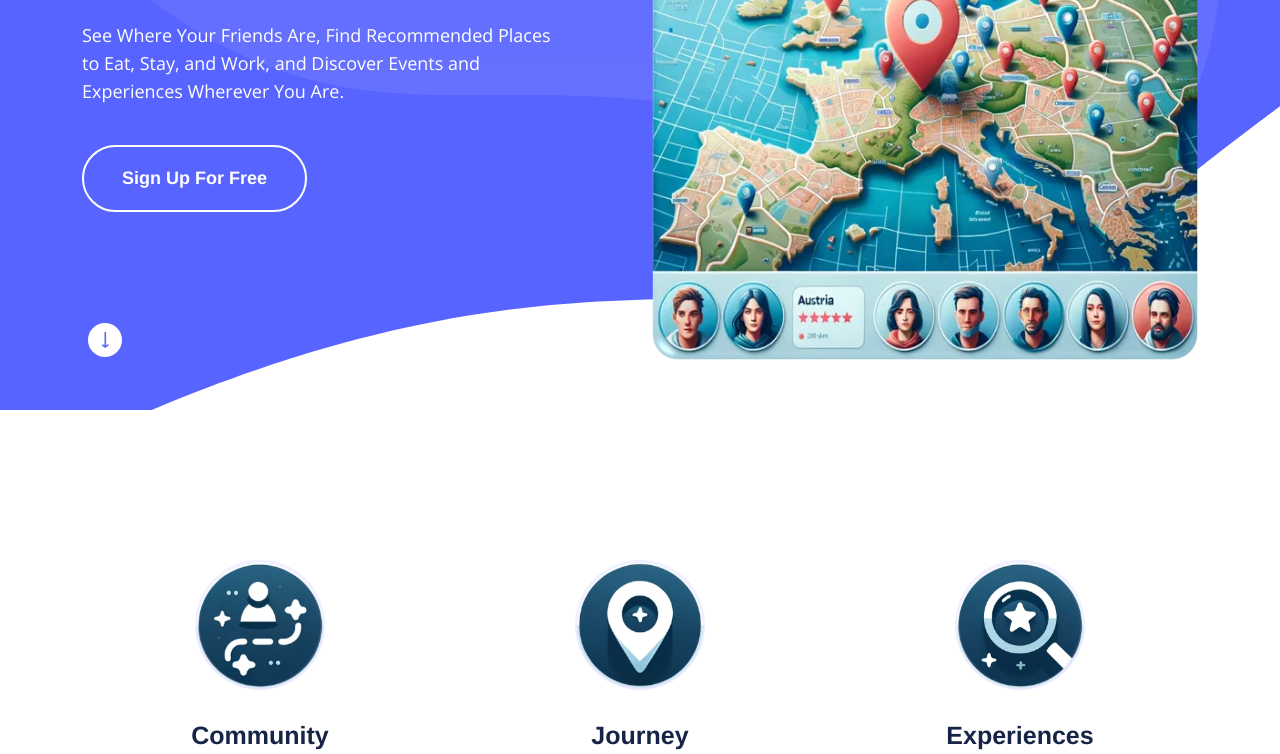
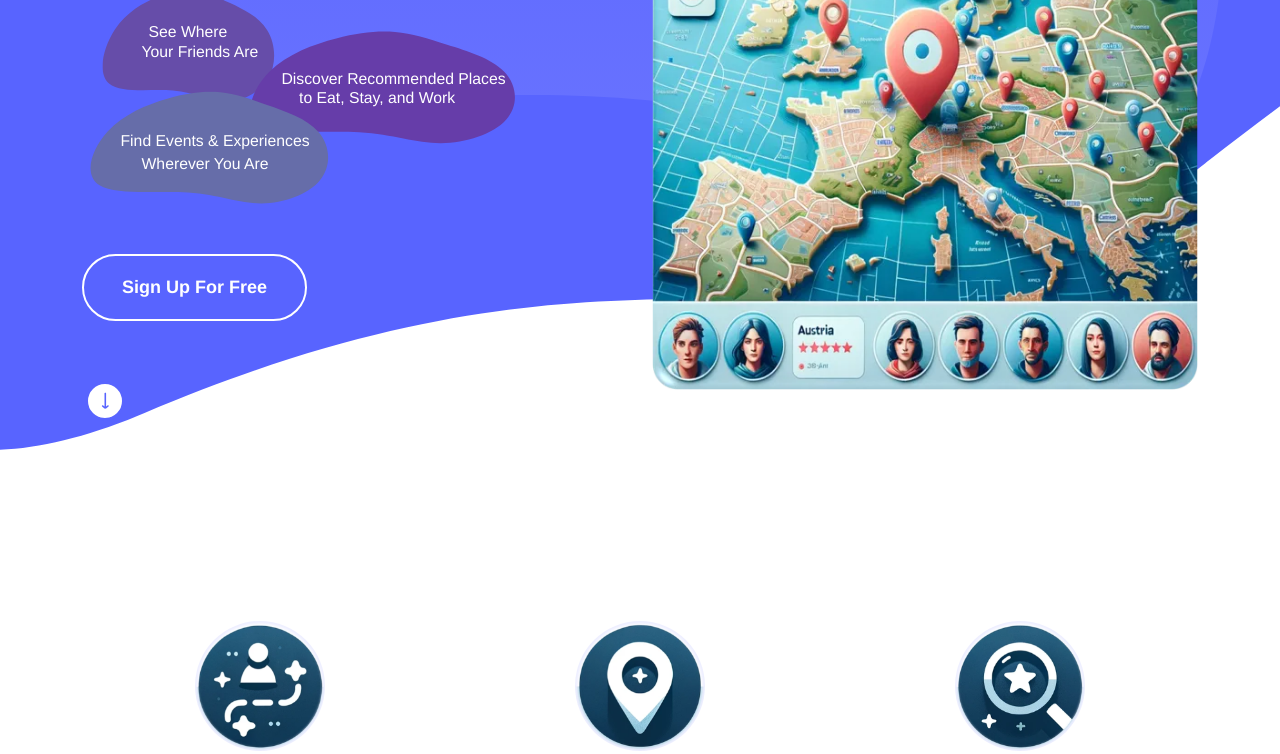
Before and after one commit to Aviadg/nomadmap_landing, a plain HTML site: page index.html in a window 1280 px wide. Shown: the part 346-1100 px from the top of the page. Drawn offline with nearby package versions, Linux system fonts and the light colour scheme.

Commit message:
feat: new svg subtitle design

```diff
--- a/assets/css/main.css
+++ b/assets/css/main.css
@@ -2217,3 +2217,43 @@ p {
 .lni-arrow-down::before {
   content: "\ea1c";
 }
+
+
+@keyframes svgHover1 {
+  0%, 100% {
+    transform: translate(330px, 181px);
+  }
+  50% {
+    transform: translate(330px, 171px);
+  }
+}
+
+@keyframes svgHover2 {
+  0%, 100% {
+    transform: translate(900px, 300px);
+  }
+  50% {
+    transform: translate(900px, 290px);
+  }
+}
+
+@keyframes svgHover3 {
+  0%, 100% {
+    transform: translate(400px, 481px);
+  }
+  50% {
+    transform: translate(400px, 471px);
+  }
+}
+
+g:nth-child(1) {
+  animation: svgHover1 2s ease-in-out infinite;
+}
+
+g:nth-child(2) {
+  animation: svgHover2 3s ease-in-out infinite;
+}
+
+g:nth-child(3) {
+  animation: svgHover3 2.5s ease-in-out infinite;
+}
--- a/index.html
+++ b/index.html
@@ -124,7 +124,11 @@ In your html page, add the snippet and call gtag_report_conversion when someone
                       <a class="page-scroll" href="#about">About</a>
                     </li>
                     <li class="nav-item">
-                      <a href="https://thenomadmap.com/" onclick="return gtag_report_conversion('https://thenomadmap.com/')">Sign Up</a>
+                      <a
+                        href="https://thenomadmap.com/"
+                        onclick="return gtag_report_conversion('https://thenomadmap.com/')"
+                        >Sign Up</a
+                      >
                     </li>
                   </ul>
                 </div>
@@ -150,16 +154,51 @@ In your html page, add the snippet and call gtag_report_conversion when someone
               <h1 class="wow fadeInUp" data-wow-delay=".4s">
                 Connecting Digital Nomads
               </h1>
-              <p class="wow fadeInUp" data-wow-delay=".6s">
+              <div>
+                <svg
+                id="visual"
+                viewBox="0 0 1560 800"
+
+                xmlns="http://www.w3.org/2000/svg"
+                xmlns:xlink="http://www.w3.org/1999/xlink"
+                version="1.1"
+              >
+                <g transform="translate(330 181)" class="svgHover1">
+                  <path transform="scale(1.3)"
+                    d="M71.6 -75.2C99.9 -61.7 134.6 -45.8 153.2 -15.8C171.8 14.1 174.2 58 155.8 89.8C137.3 121.6 97.9 141.1 62.3 141C26.7 141 -5.1 121.2 -53.8 116.9C-102.6 112.7 -168.2 123.8 -194.4 101.2C-220.6 78.6 -207.3 22.2 -181.9 -16.5C-156.5 -55.2 -119.1 -76.3 -86.8 -89.1C-54.4 -101.9 -27.2 -106.4 -2.8 -103.1C21.7 -99.9 43.4 -88.7 71.6 -75.2"
+                    fill="#664da9"
+                  ></path>
+                  <text font-size="45" x="-140" y="0" fill="white">See Where</text>
+                  <text font-size="45" x="-160" y="55" fill="white">Your Friends Are</text>
+                </g>
+                <g transform="translate(900 300)" class="svgHover2">
+                  <path transform="scale(2, 1.3)"
+                    d="M71.6 -75.2C99.9 -61.7 134.6 -45.8 153.2 -15.8C171.8 14.1 174.2 58 155.8 89.8C137.3 121.6 97.9 141.1 62.3 141C26.7 141 -5.1 121.2 -53.8 116.9C-102.6 112.7 -168.2 123.8 -194.4 101.2C-220.6 78.6 -207.3 22.2 -181.9 -16.5C-156.5 -55.2 -119.1 -76.3 -86.8 -89.1C-54.4 -101.9 -27.2 -106.4 -2.8 -103.1C21.7 -99.9 43.4 -88.7 71.6 -75.2"
+                    fill="#663da9"
+                  ></path>
+                  <text font-size="45" x="-330" y="15" fill="white">Discover Recommended Places</text>
+                  <text font-size="45" x="-280" y="70" fill="white">to Eat, Stay, and Work</text>
+                </g>
+                <g transform="translate(400 481)" class="svgHover3">
+                  <path transform="scale(1.8, 1.3)"
+                    d="M71.6 -75.2C99.9 -61.7 134.6 -45.8 153.2 -15.8C171.8 14.1 174.2 58 155.8 89.8C137.3 121.6 97.9 141.1 62.3 141C26.7 141 -5.1 121.2 -53.8 116.9C-102.6 112.7 -168.2 123.8 -194.4 101.2C-220.6 78.6 -207.3 22.2 -181.9 -16.5C-156.5 -55.2 -119.1 -76.3 -86.8 -89.1C-54.4 -101.9 -27.2 -106.4 -2.8 -103.1C21.7 -99.9 43.4 -88.7 71.6 -75.2"
+                    fill="#666da9"
+                  ></path>
+                  <text font-size="45" x="-290" y="20" fill="white">Find Events & Experiences</text>
+                  <text font-size="45" x="-230" y="85" fill="white">Wherever You Are</text>
+                </g>
+                </svg>
+              </div>
+
+              <!-- <p class="wow fadeInUp" data-wow-delay=".6s">
                 See Where Your Friends Are, Find Recommended Places to Eat, Stay, and Work, and Discover Events and Experiences Wherever You Are.
-              </p>
+              </p> -->
               <a
                 href="https://thenomadmap.com/"
                 class="main-btn border-btn btn-hover wow fadeInUp"
                 data-wow-delay=".6s"
                 onclick="return gtag_report_conversion('https://thenomadmap.com/')"
-                >Sign Up For Free</a
-              >
+                >Sign Up For Free</a>
               <a href="#features" class="scroll-bottom">
                 <i class="lni lni-arrow-down"></i
               ></a>
```
